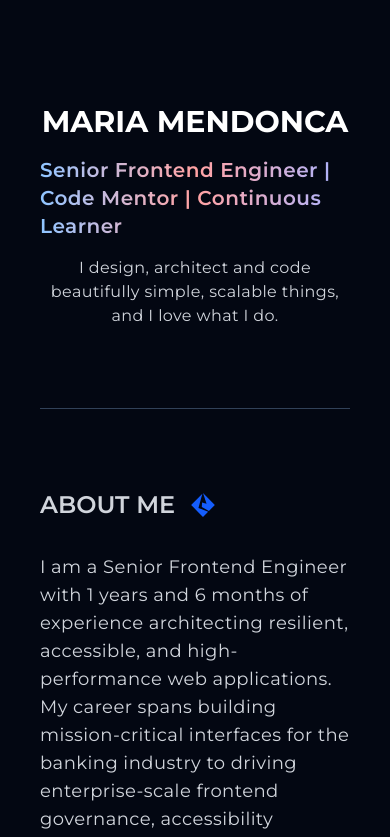
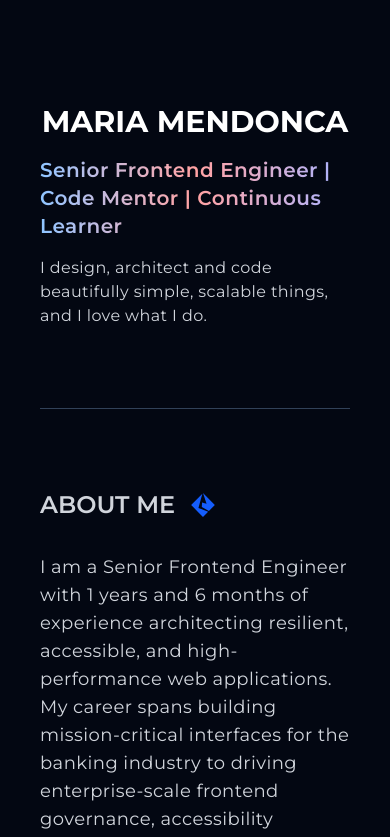
Before and after one commit to mendoncamaria/portfolio-next, a Next.js app: page / in a window 390 px wide. Shown: the top 837 px of the page. Built offline with nearby package versions, Linux system fonts and the light colour scheme; no server answers.

Commit message:
alignment fix

```diff
--- a/components/Banner.tsx
+++ b/components/Banner.tsx
@@ -11,7 +11,7 @@ const Banner = () => {
           {getJobRole()}
         </h3>
 
-        <p className="text-base tracking-wide text-center md:text-left">
+        <p className="text-base tracking-wide md:text-left">
           {BannerTexts.DESCRIPTION}
         </p>
       </div>
```
